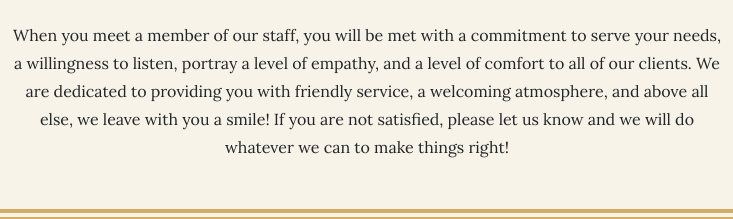
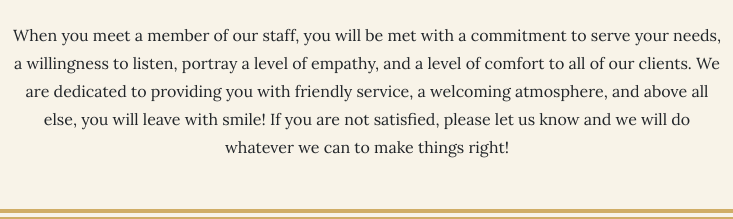
Before and after one commit to gotmygat/Kanata-North-Accounting, a plain HTML site: page index.html in a window 1280 px wide. Shown: the part 1290-1509 px from the top of the page, 273-1006 px from the left. Drawn offline with Linux system fonts and the light colour scheme.

Commit message:
Update index.html

```diff
--- a/index.html
+++ b/index.html
@@ -85,7 +85,7 @@
               <span class="section-heading-upper">Our Promise</span>
               <span class="section-heading-lower">To You</span>
             </h2>
-            <p class="mb-0">When you meet a member of our staff, you will be met with a commitment to serve your needs, a willingness to listen, portray a level of empathy, and a level of comfort to all of our clients. We are dedicated to providing you with friendly service, a welcoming atmosphere, and above all else, we leave with you a smile! If you are not satisfied, please let us know and we will do whatever we can to make things right!</p>
+            <p class="mb-0">When you meet a member of our staff, you will be met with a commitment to serve your needs, a willingness to listen, portray a level of empathy, and a level of comfort to all of our clients. We are dedicated to providing you with friendly service, a welcoming atmosphere, and above all else, you will leave with smile! If you are not satisfied, please let us know and we will do whatever we can to make things right!</p>
           </div>
         </div>
       </div>
```
